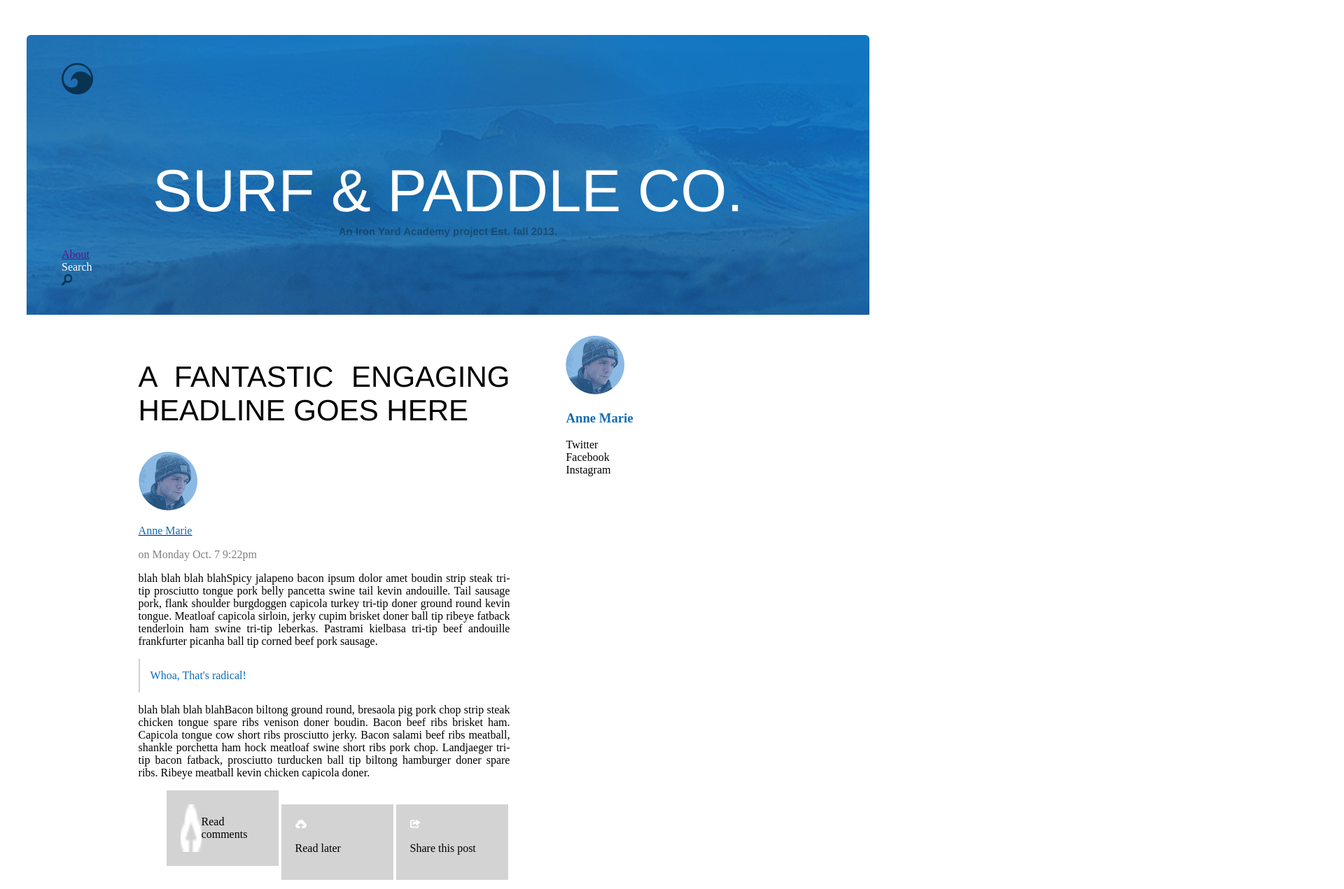
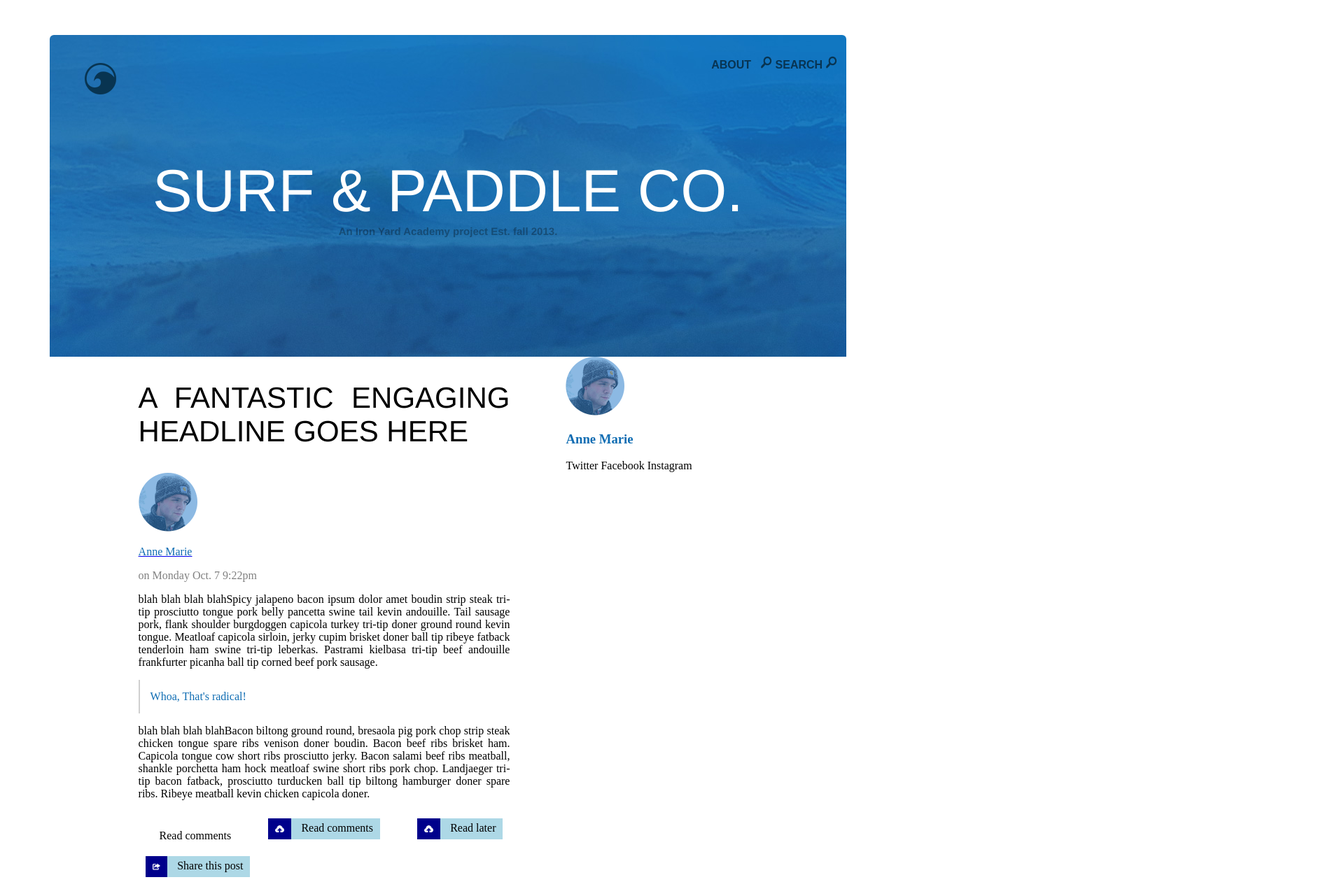
Before and after one commit to Ochanya/surf-and-paddle, a plain HTML site: page index.html in a window 1280 px wide. Shown: the top 1271 px of the page at 70% size, 1920 px wide, since content can reach past the window. Drawn offline with Linux system fonts and the light colour scheme.

Commit message:
about navigation

```diff
--- a/index.html
+++ b/index.html
@@ -16,10 +16,9 @@
         <img src="snppics/logo.png" />
         <h1 class="centerheader">SURF & PADDLE CO.</h1>
         <p class = "center">An Iron Yard Academy project Est. fall 2013.</p>
-        <ul style="list-style: none; padding-left: 0;">
-          <li><a href=""> About </a></li>
-          <li>Search</li>
-          <li><img src="snppics/search-icon.png" /></li>
+        <ul class="aboutnav">
+          <li><a href=""> ABOUT </a></li>
+          <li><img src="snppics/search-icon.png" /><a href=""> SEARCH </a><img src="snppics/search-icon.png" /></li>
         </ul>
       </section>
     </section>
@@ -40,11 +39,37 @@
         </p>
         <nav >
           <ul>
-            <li><div style="display: flex;">
+            <li>
 
-            <img style="flex:1;"src="snppics/icon-upload.png" /><p style= "flex:3" >Read comments</p></div></li>
-            <li><img src="snppics/icon-upload.png" /><p>Read later</p></li>
-            <li><img src="snppics/icon-share.png" /><p>Share this post</p></li>
+                  <img src="snppics/icon-upload.png" />
+                  <span >Read comments</span>
+
+            </li>
+            <li>
+              <div class="divspan">
+                <span >
+                  <img src="snppics/icon-upload.png" />
+                  <span class= "spantext">Read comments</span>
+                </span>
+              </div>
+            </li>
+            <li>
+              <div class="divspan">
+                <span >
+                  <img src="snppics/icon-upload.png" />
+                  <span class= "spantext">Read later</span>
+                </span>
+              </div>
+            </li>
+            <li>
+              <div class="divspan">
+                <span >
+                  <img src="snppics/icon-share.png" />
+                  <span class= "spantext">Share this post</span>
+                </span>
+              </div>
+            </li>
+          <!--  <li><img src="snppics/icon-share.png" /><p>Share this post</p></li>-->
           </ul>
         </nav>
       </section>
--- a/main.css
+++ b/main.css
@@ -36,7 +36,7 @@
           text-align: center;
           position: relative;
           /* top: 75px; */
-          font-family: Helvetica;
+          font-family: helvetica;
           font-weight: 600;
           font-size: 42px;
           margin-bottom: 15px;
@@ -129,11 +129,14 @@
 
       #siteheader {
           background-image: url("snppics/header.jpg");
-          height: 400px;
+          background-repeat: no-repeat;
+          height: 460px;
           color: white;
-          position: relative;
+          width: 90%;
+        /*  position: relative;
+          margin: 30px;
+        */
           margin: 0 auto;
-          margin: 30px;
           border-top-left-radius: 6px;
           border-top-right-radius: 6px;
 
@@ -157,17 +160,19 @@
 
       .left ul li {
           display: inline-block;
-          width: 150px;
+        /*  width: 150px;*/
           list-style-type: none;
           text-align: left;
       }
 
       nav ul li {
           display: inline-block;
-          padding:20px;
-          width: 120px;
+
+
           list-style-type: none;
-          background-color: lightgrey;
+
+          margin: 10px;
+          padding-left : 0px:
 
 
       }
@@ -183,3 +188,73 @@
           margin-right: 15px;
       }
 */
+.divspan{
+
+  background-color:lightblue;
+
+  height:30px
+
+
+}
+span img {
+  /*position : relative;
+  left: 0px;
+  background-color: darkgrey;
+  height:100%;*/
+  height: 10px;
+padding: 10px;
+margin: 0px;
+background-color: darkblue;
+}
+.iconimg
+{padding: 10px;
+    height: 15px;
+    background-color: darkblue;
+}
+
+.spancolor{
+  background-color: darkblue;
+  float:left;
+
+}
+
+.pstyle{
+  margin:0px;
+  height:30px;
+  width:160px;
+
+}
+.spantext{
+  position: relative;
+
+bottom: 11px;
+
+margin: 0 auto;
+margin: 10px;
+
+}
+nav ul{
+  padding-left: 0px;
+}
+
+.aboutnav{
+list-style: none;
+
+
+position : relative;
+left:850px;
+bottom: 280px;
+}
+
+.aboutnav > li{
+  display: inline-block;
+  padding :5px;
+
+}
+
+.aboutnav li a{
+  color: #083452;
+  font-family: sans-serif;
+  font-weight: bold;
+  text-decoration: none;
+}
```
